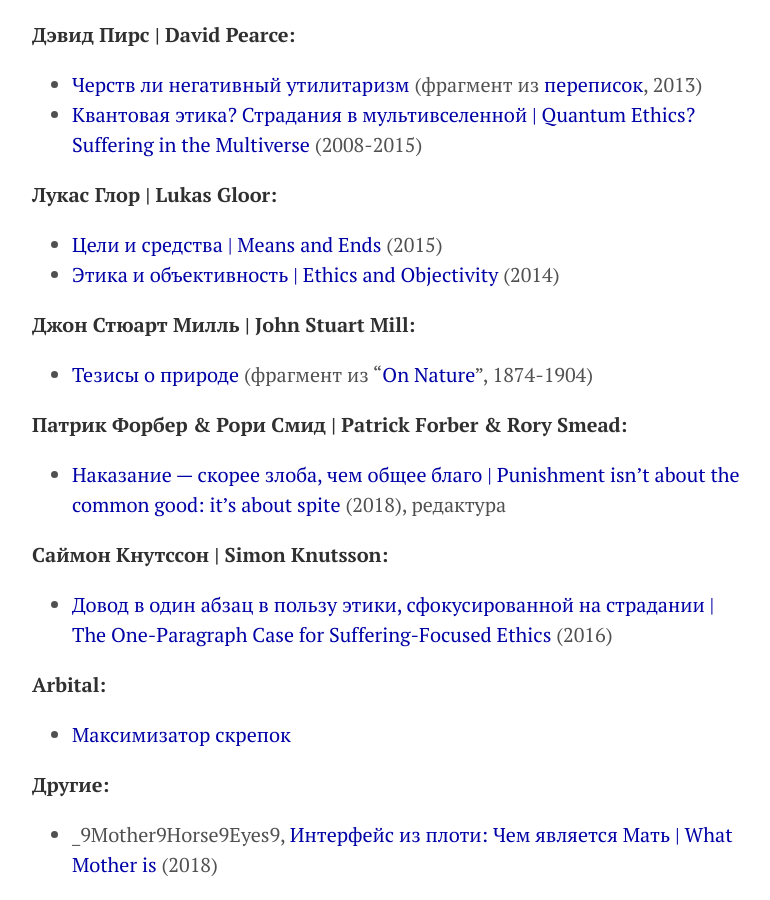
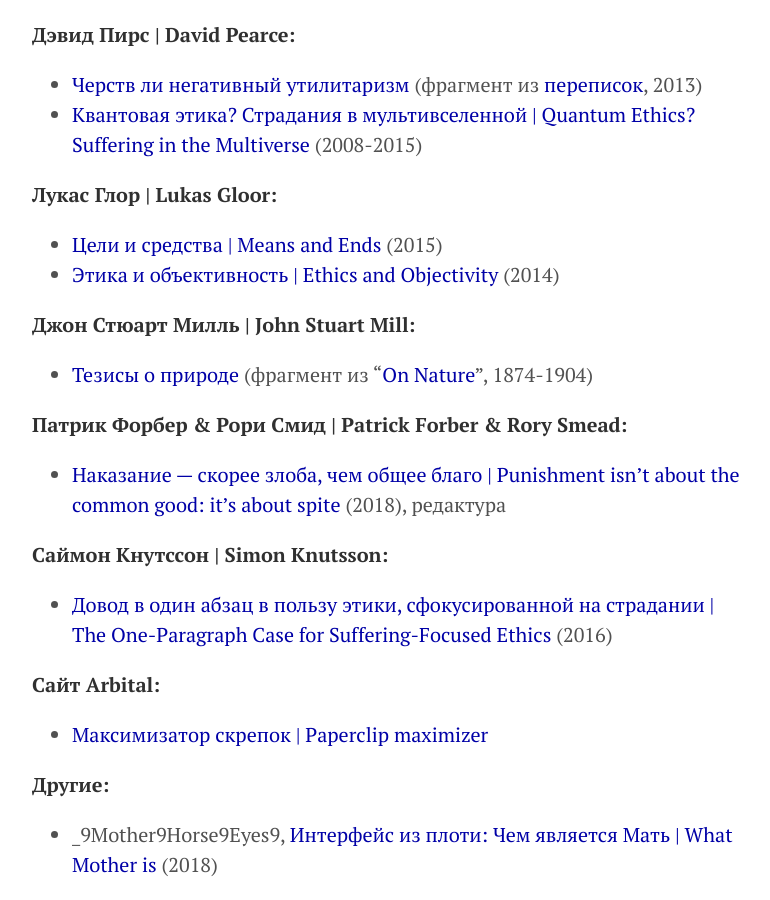
Before and after one commit to KKirdan/kkirdan.github.io, a Jekyll site: the page built from translations/index.md, in a window 1280 px wide and 900 px high, scrolled down 2220 px. Shown: the whole window, without its empty margins (248-1018 px from the left). Built offline with Jekyll 4.4.1, drawn with Linux system fonts in a browser that asks for light colours.

Commit message:
Update index.md

```diff
--- a/translations/index.md
+++ b/translations/index.md
@@ -63,8 +63,8 @@ title: "Переводы"
 **Саймон Кнутссон \| Simon Knutsson:**
 * [Довод в один абзац в пользу этики, сфокусированной на страдании \| The One-Paragraph Case for Suffering-Focused Ethics](https://reducingsuffering.github.io/simon-knutsson-the-one-paragraph-case-for-suffering-focused-ethics.html) (2016)
 
-**Arbital:**
-* [Максимизатор скрепок](arbital/paperclip-maximizer.html)
+**Сайт Arbital:**
+* [Максимизатор скрепок \| Paperclip maximizer](arbital/paperclip-maximizer.html)
 
 **Другие:**
 * _9Mother9Horse9Eyes9, [Интерфейс из плоти: Чем является Мать \| What Mother is](https://vk.com/@-188637166-flesh-interface-what-mother-is) (2018)
```
